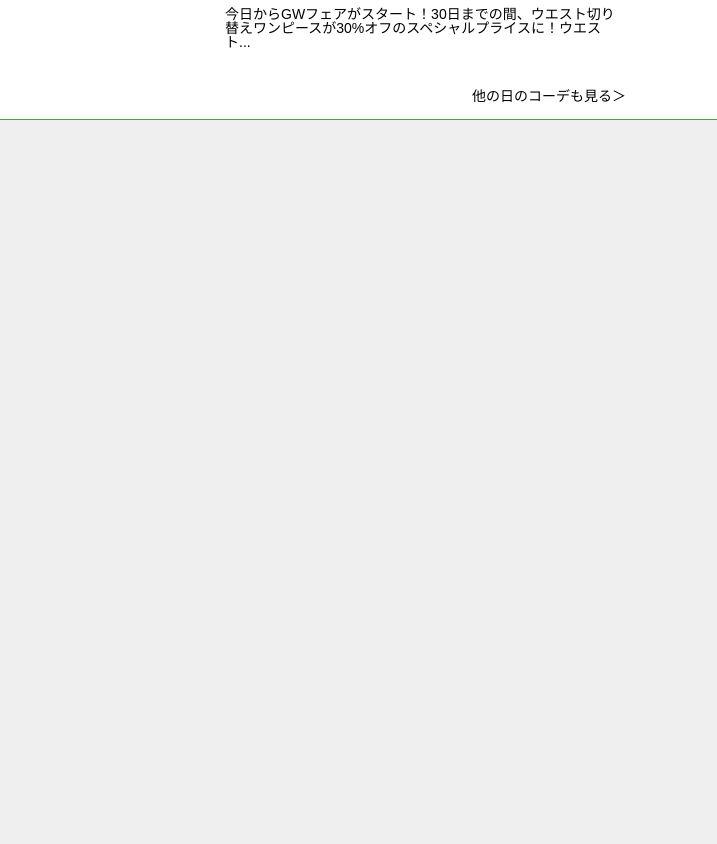
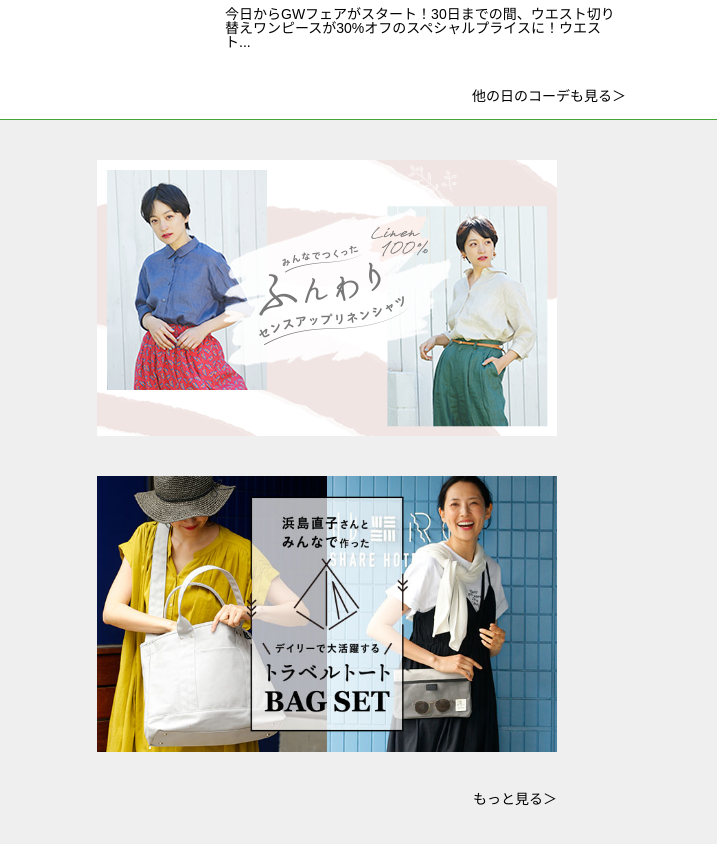
Before and after one commit to EldaMerker/studio-clip, a website: page index.html in a window 1280 px wide. Shown: the part 660-1504 px from the top of the page, 563-1280 px from the left. Drawn offline with Linux system fonts and the light colour scheme.

Commit message:
Add files via upload

```diff
--- a/index.html
+++ b/index.html
@@ -51,7 +51,7 @@
        <dt>DAILY CODE</dt>
        <dd>使えるコーデたくさん、まいにち公開</dd>
      </dl>
-      <img src="img/49ef72b19c9b2addea8db508ca9b00b7-11.jpg" height="401px",width="401px">
+      <img src="img/49ef72b19c9b2addea8db508ca9b00b7-11.jpg" alt="" height="401px",width="401px">
       <h4>26 APR 2019</h4>
       <p>今日からGWフェアがスタート！30日までの間、ウエスト切り替えワンピースが30%オフのスペシャルプライスに！ウエスト...</p>
       <a href="">他の日のコーデも見る＞</a>
@@ -76,6 +76,15 @@
     </div>
   </div>
   </div>
+
+  <div class="mVidual-inner-right">
+    <div class="right-box">
+  <img src="img/myclip_banner-2.png" alt="" height="276px", width="460px">
+  <img src="img/travelbag_banner.jpg" alt="" height="276px", width="460px">
+  <a href="">もっと見る＞</a>
+  </div>
+</div>
+  <div class="clear"></div>
   </div>
 
 
```
